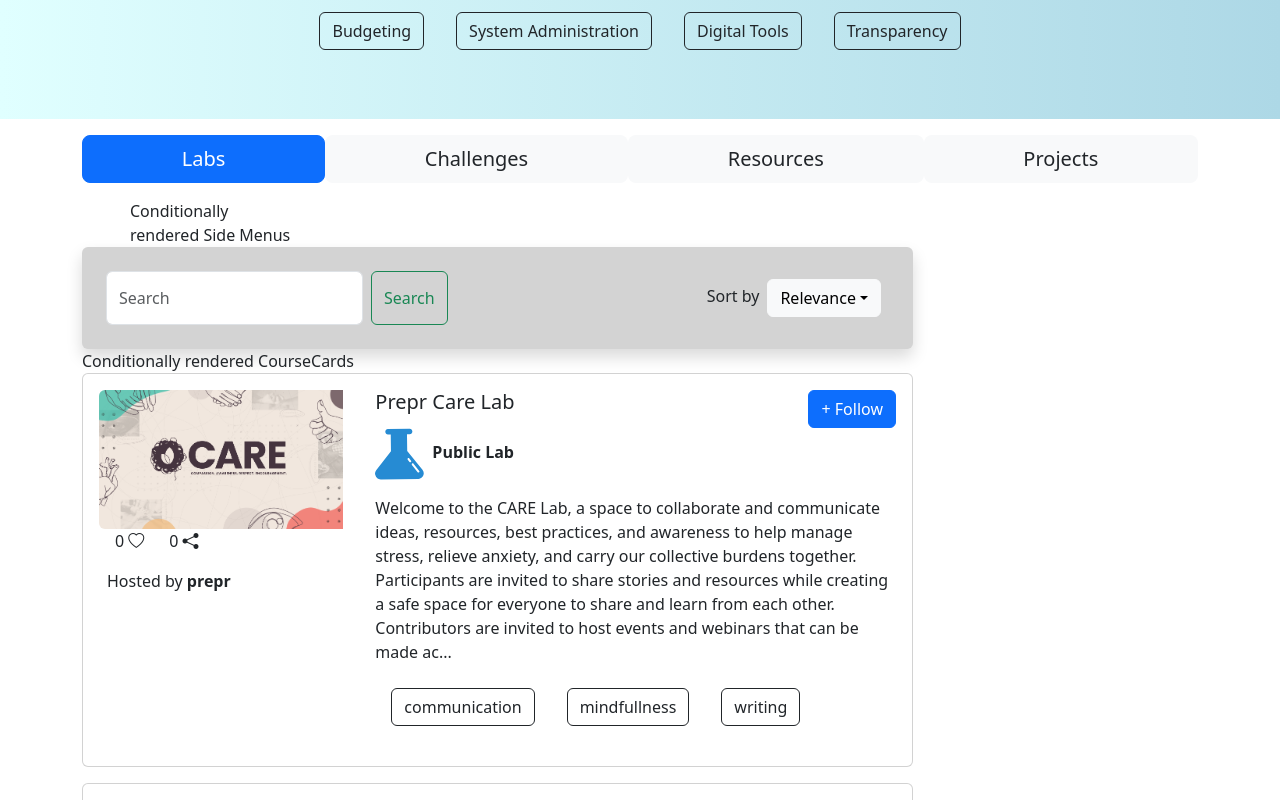
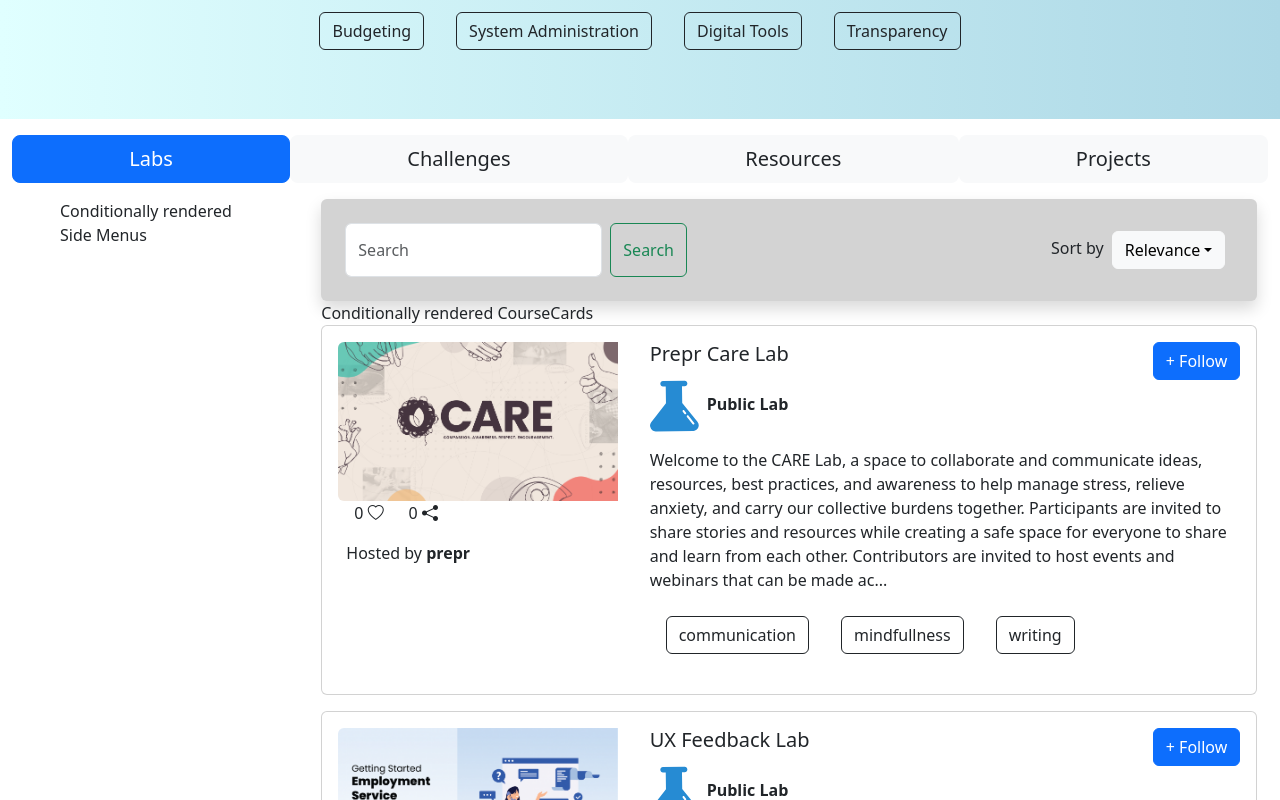
Before and after one commit to SeemaMistry/Prepr-Frontend-Developer-Challenge-1-Web-Page-Creation, a React (Create React App) app in the folder prepr-homepage/: page / in a window 1280 px wide. Shown: the part 600-1400 px from the top of the page. Built offline with nearby package versions, Linux system fonts and the light colour scheme.

Commit message:
styles: increase container size of course content section

```diff
--- a/prepr-homepage/src/components/CoursesSection.js
+++ b/prepr-homepage/src/components/CoursesSection.js
@@ -14,7 +14,7 @@ const CoursesSection = ({filteredCourses, onChange}) => {
     }
 
     return (
-    <div className='container'>
+    <div className='container-xxl'>
        <CategoryMenu onChange={setCatergoryHandler} selectedCategory={selectedCategory} />
         <div className='row'>
             <div className="col-2 mx-5 p-10">
```
